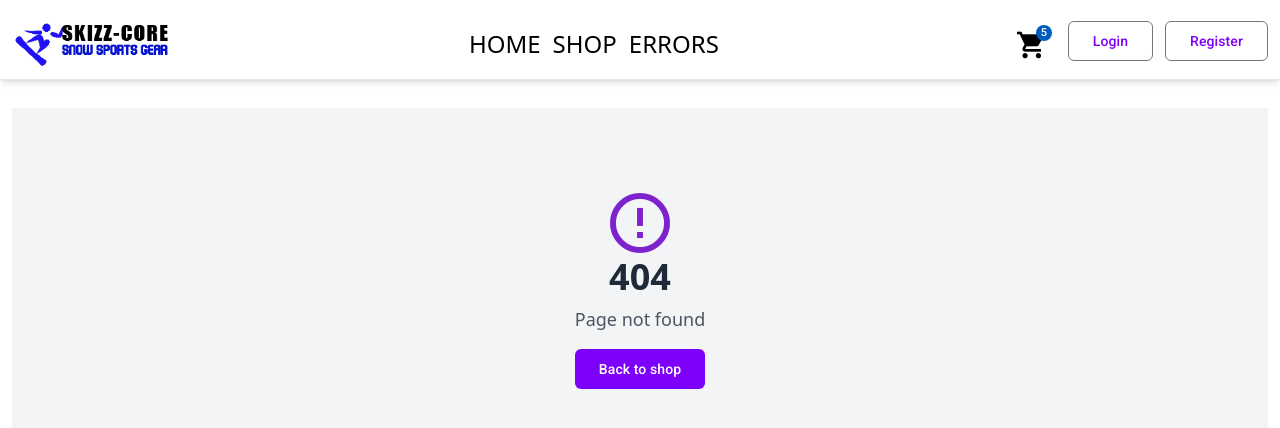
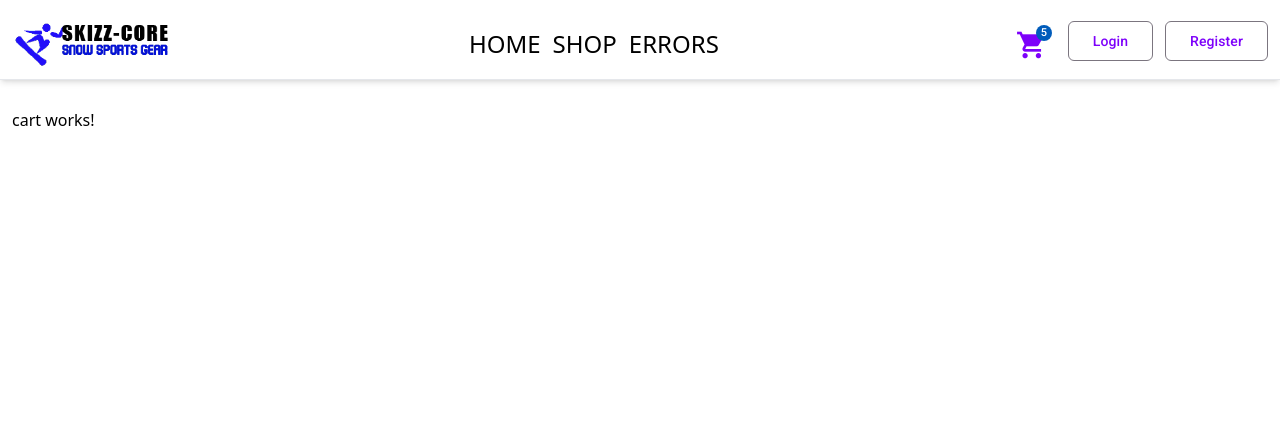
Before and after one commit to neuromagus/skizz, an Angular app in the folder webapp/: page /cart in a window 1280 px wide. Before the commit this address led to /not-found. Shown: the top 428 px of the page. Built offline with nearby package versions, Linux system fonts and the light colour scheme.

Commit message:
fix error (fu letter), add cart in client (component and service

```diff
--- a/webapp/src/app/app.routes.ts
+++ b/webapp/src/app/app.routes.ts
@@ -5,11 +5,13 @@
 import { TestErrorComponent } from './features/test-error/test-error.component';
 import { NotFoundComponent } from './shared/components/not-found/not-found.component';
 import { ServerErrorComponent } from './shared/components/server-error/server-error.component';
+import { CartComponent } from './features/cart/cart.component';
 
 export const routes: Routes = [
     { path: "", component: HomeComponent },
     { path: "shop", component: ShopComponent },
     { path: "shop/:id", component: ProductDetailsComponent },
+    { path: "cart", component: CartComponent },
     { path: "test-error", component: TestErrorComponent },
     { path: "not-found", component: NotFoundComponent},
     { path: "server-error", component: ServerErrorComponent},
--- /dev/null
+++ b/webapp/src/app/core/services/cart.service.ts
@@ -0,0 +1,9 @@
+import { Injectable } from '@angular/core';
+
+@Injectable({
+  providedIn: 'root'
+})
+export class CartService {
+
+  constructor() { }
+}
--- /dev/null
+++ b/webapp/src/app/features/cart/cart.component.html
@@ -0,0 +1 @@
+<p>cart works!</p>
--- a/webapp/src/app/layout/header/header.component.html
+++ b/webapp/src/app/layout/header/header.component.html
@@ -7,7 +7,8 @@
             <a routerLink="/test-error" routerLinkActive="active">Errors</a>
         </nav>
         <div class="flex gap-3 align-middle">
-            <a matBadge="5" matBadgeSize="large" class="custom-badge mt-2 mr-2">
+            <a routerLink="/cart" routerLinkActive="active"
+                          matBadge="5" matBadgeSize="large" class="custom-badge mt-2 mr-2">
                 <mat-icon>shopping_cart</mat-icon>
             </a>
             <button mat-stroked-button>Login</button>
```
Also changed, not shown: webapp/src/app/features/cart/cart.component.ts (added, +12 -0 lines), webapp/src/app/features/cart/cart.component.scss (added), 1 other file (tests, documents, lock files or other folders).
